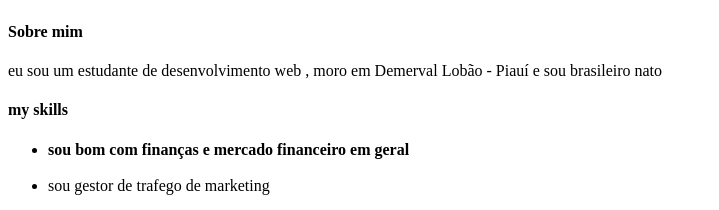
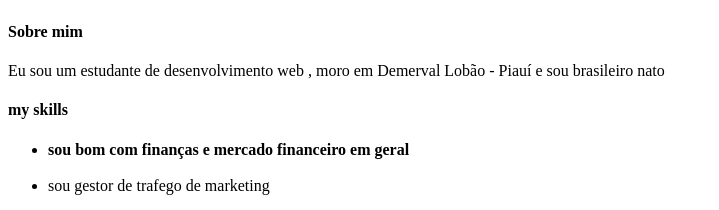
Before and after one commit to aythan-azevedo/aythan-azevedo.github.io, a plain HTML site: page index.html in a window 1280 px wide. Shown: the part 362-572 px from the top of the page, 0-719 px from the left. Drawn offline with Linux system fonts and the light colour scheme.

```diff
--- a/index.html
+++ b/index.html
@@ -14,7 +14,7 @@
 
 <h4>Sobre mim</h4>
 
-<p>eu sou um estudante de desenvolvimento web , moro em Demerval Lobão - Piauí e sou brasileiro nato </p>
+<p>Eu sou um estudante de desenvolvimento web , moro em Demerval Lobão - Piauí e sou brasileiro nato </p>
 
 <h4 id="skills">my skills</h4>
 
```
